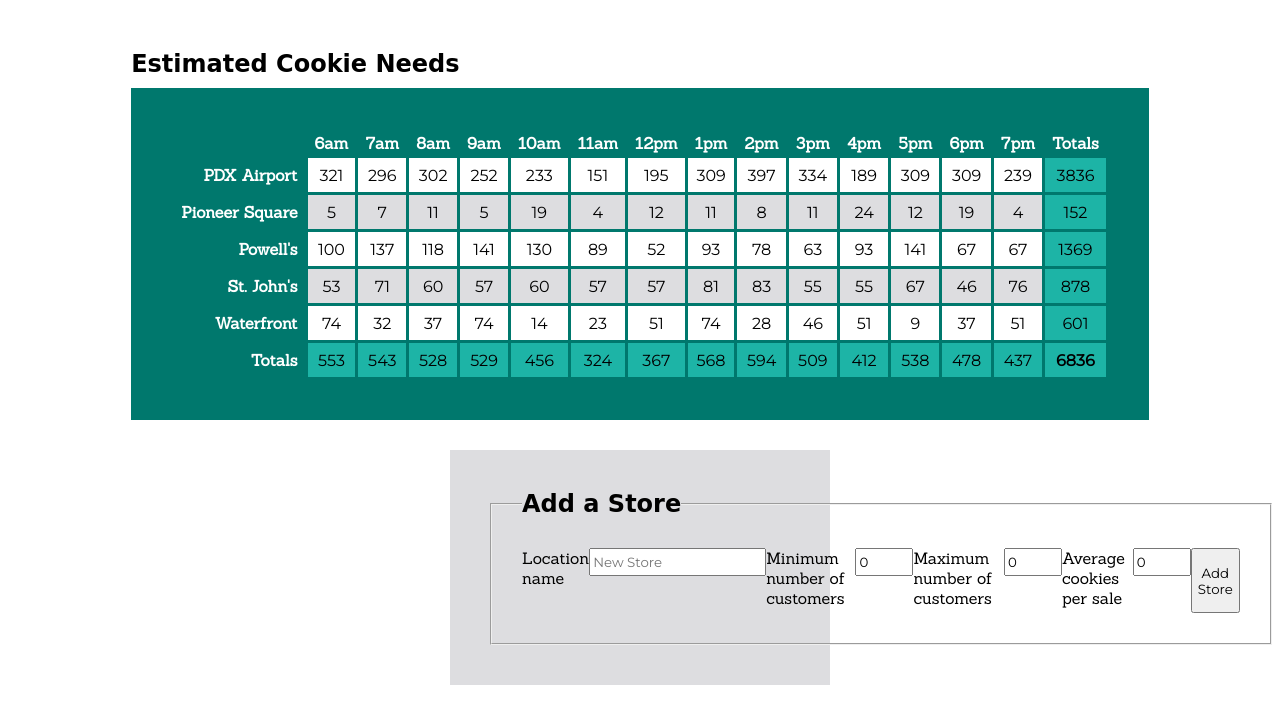
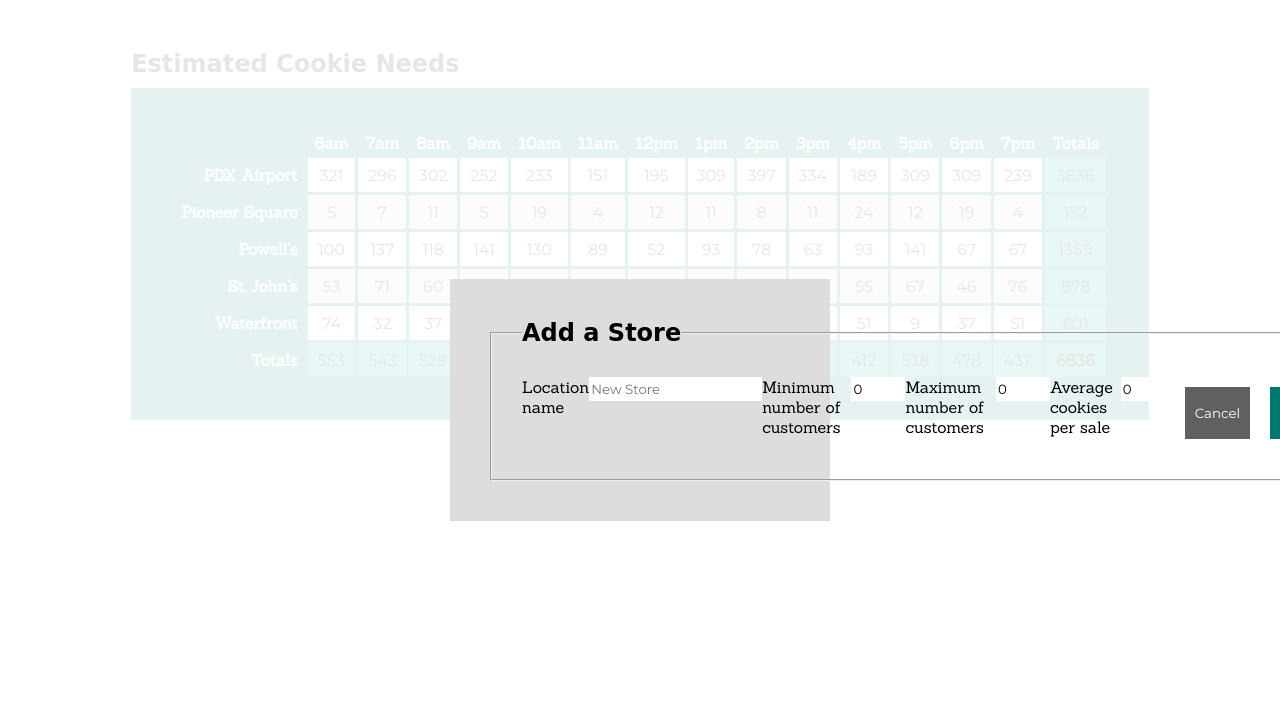
Before and after one commit to kelihansen/cookie-stand, a plain HTML site: page sales.html in a window 1280 px wide. Drawn offline with Linux system fonts and the light colour scheme; a web font is replaced by a local one.

Commit message:
added modal styling

```diff
--- a/app.js
+++ b/app.js
@@ -125,3 +125,11 @@ form.addEventListener('submit', function() {
     createFooter();
     this.reset();
 });
+
+const cancelButton = document.getElementById('cancel-button');
+const modal = document.getElementById('form-screen');
+
+cancelButton.addEventListener('click', function() {
+    modal.classList.remove('modal');
+    form.reset();
+});
--- a/sales.html
+++ b/sales.html
@@ -11,6 +11,7 @@
             <h2>Estimated Cookie Needs</h2>
             <table>
             </table>
+            <section id="form-screen" class="modal">
                 <form>
                     <fieldset>
                         <legend>Add a Store</legend>
@@ -27,9 +28,13 @@
                         <label for="avg">Average cookies per sale</label>
                         <input type="number" name="avg" id="avg" min="0" value="0" step="0.1" required>
 
+                        <section id="button-box">
+                            <button type="button" id="cancel-button">Cancel</button>
                             <button type="submit">Add Store</button>
+                        </section>
                     </fieldset>
                 </form>
+            </section>
         </article>
     </section>
     <script src="app.js"></script>
--- a/style.css
+++ b/style.css
@@ -62,11 +62,23 @@ th[scope="column"] {
     font-weight: bold;
 }
 
+.modal {
+    position: fixed;
+    display: flex;
+    justify-content: center;
+    align-items: center;
+    top: 0;
+    bottom: 0;
+    left: 0;
+    right: 0;
+    background-color: rgba(255, 255, 255, .9);
+}
+
 form {
     background-color: rgb(221, 221, 224);
-    margin: 30px auto;
     padding: 40px;
     width: 300px;
+    position: absolute;
 }
 
 fieldset {
@@ -95,10 +107,26 @@ input {
     height: 1.5em;
     padding: 2px;
     font-family: 'Montserrat', sans-serif;
+    border: none;
+}
+
+#button-box {
+    display: flex;
+    justify-content: center;
 }
 
 button {
-    padding: 5px;
-    margin: 0 auto;
+    padding: 10px;
     font-family: 'Montserrat', sans-serif;
+    margin: 10px;
+    border: none;
+    color: white;
 }
+
+button[type="button"] {
+    background-color: rgb(96, 96, 96);
+}
+
+button[type="submit"] {
+    background-color: rgb(0, 120, 109);
+}
```
Lines whose indentation alone changed are shown as unchanged.
